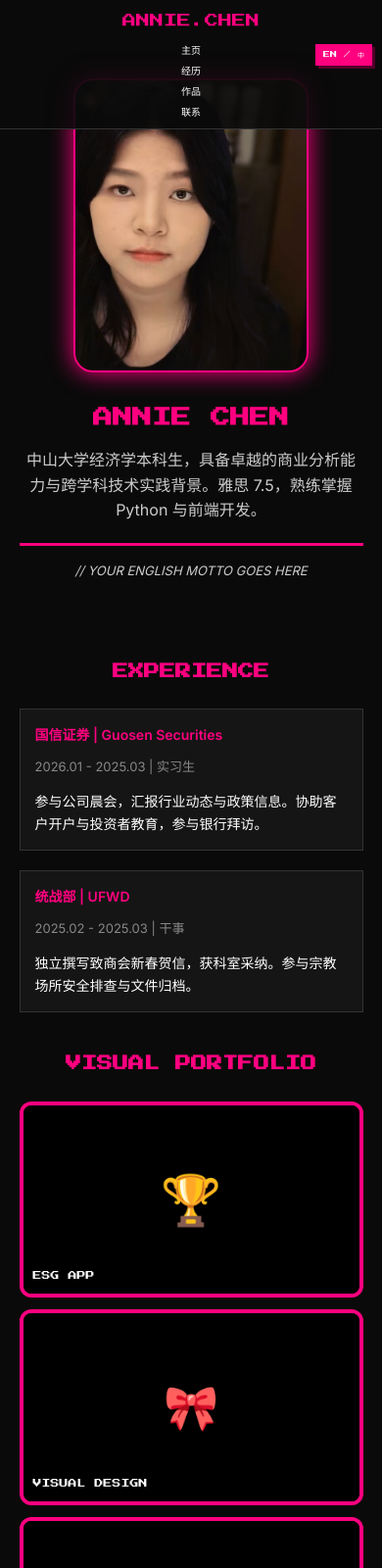
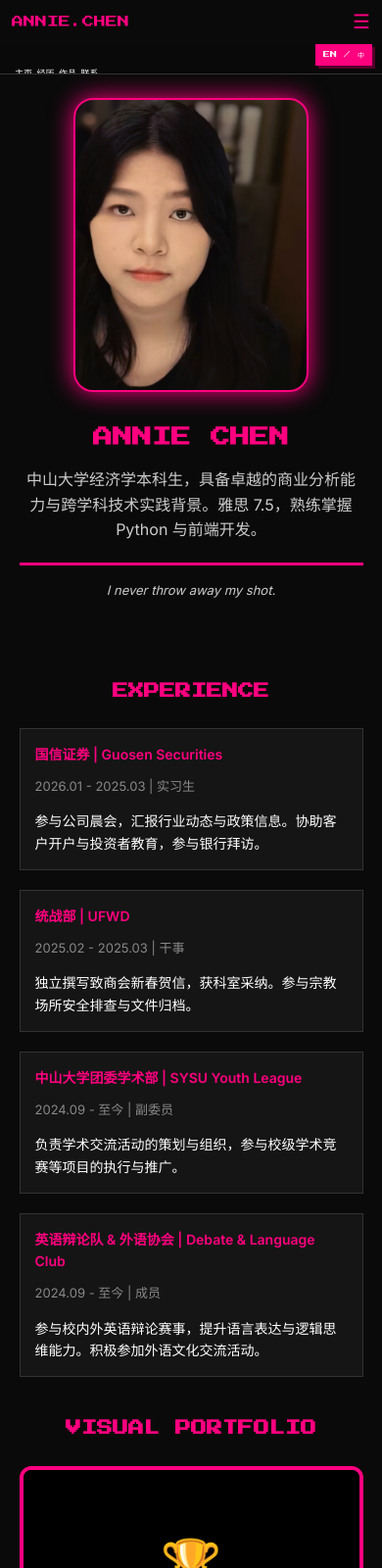
Before and after one commit to Annie-025/CV, a plain HTML site: page index.html in a window 390 px wide. Shown: the top 1600 px of the page at 98% size. Drawn offline with Linux system fonts and the light colour scheme.

Commit message:
Add files via upload

```diff
--- a/index.html
+++ b/index.html
@@ -43,6 +43,15 @@
         }
 
         .nav-links a:hover { color: var(--main-pink); }
+
+        /* 汉堡菜单按钮 */
+        .menu-toggle {
+            display: none; background: none; border: none; color: var(--main-pink);
+            font-size: 24px; cursor: pointer; z-index: 1001; padding: 0;
+            font-family: monospace;
+        }
+
+        .menu-toggle:hover { color: white; }
 
         /* 右上角悬浮切换按钮 */
         #lang-switch {
@@ -301,7 +310,7 @@
             #home {
                 flex-direction: column;
                 height: auto;
-                padding: 100px 5% 50px;
+                padding: 140px 5% 50px;
                 gap: 30px;
             }
 
@@ -379,20 +388,51 @@
             }
 
             nav {
-                flex-direction: column;
+                flex-direction: row;
+                justify-content: space-between;
+                align-items: center;
                 padding: 12px 15px;
-                gap: 10px;
+                gap: 0;
+            }
+
+            .nav-logo {
+                font-family: 'Press Start 2P';
+                color: var(--main-pink);
+                font-size: 14px;
+            }
+
+            .menu-toggle {
+                display: block;
             }
 
             .nav-links {
-                display: flex;
+                position: absolute;
+                top: 100%;
+                left: 0;
+                right: 0;
+                background: rgba(10, 10, 10, 0.98);
+                border-bottom: 1px solid #333;
                 flex-direction: column;
-                gap: 5px;
+                gap: 12px;
+                padding: 15px;
+                max-height: 0;
+                overflow: hidden;
+                transition: max-height 0.3s ease;
+            }
+
+            .nav-links.active {
+                max-height: 300px;
             }
 
             .nav-links a {
                 margin-left: 0;
                 font-size: 11px;
+                padding: 8px 0;
+                border-bottom: 1px solid #333;
+            }
+
+            .nav-links a:last-child {
+                border-bottom: none;
             }
 
             #lang-switch {
@@ -441,7 +481,7 @@
         @media (max-width: 480px) {
             /* 小型手机屏幕 */
             #home {
-                padding: 80px 5% 40px;
+                padding: 100px 5% 40px;
             }
 
             .hero-img {
@@ -530,8 +570,16 @@
                 padding: 10px 12px;
             }
 
+            .nav-logo {
+                font-size: 12px;
+            }
+
+            .menu-toggle {
+                font-size: 20px;
+            }
+
             .nav-links a {
-                font-size: 10px;
+                font-size: 9px;
             }
 
             #lang-switch {
@@ -576,8 +624,9 @@
     <button id="lang-switch" onclick="toggleLang()">EN / 中</button>
 
     <nav>
-        <div style="font-family: 'Press Start 2P'; color: var(--main-pink); font-size: 14px;">ANNIE.CHEN</div>
-        <div class="nav-links">
+        <div class="nav-logo">ANNIE.CHEN</div>
+        <button class="menu-toggle" onclick="toggleMenu()">☰</button>
+        <div class="nav-links" id="navLinks">
             <a href="#home" data-key="nav-home">主页</a>
             <a href="#experience" data-key="nav-exp">经历</a>
             <a href="#projects" data-key="nav-proj">作品</a>
@@ -591,7 +640,7 @@
             <p id="hero-desc" style="max-width: 550px; font-size: 16px; color: var(--text-gray);">
                 中山大学经济学本科生，具备卓越的商业分析能力与跨学科技术实践背景。雅思 7.5，熟练掌握 Python 与前端开发。
             </p>
-            <p class="motto">// YOUR ENGLISH MOTTO GOES HERE</p>
+            <p class="motto">I never throw away my shot.</p>
         </div>
     </section>
 
@@ -607,6 +656,16 @@
                 <h3 style="color:var(--main-pink); margin-bottom: 10px;">统战部 | UFWD</h3>
                 <p style="font-size: 13px; color: #888; margin-bottom: 15px;">2025.02 - 2025.03 | <span data-key="pos-staff">干事</span></p>
                 <p data-key="exp-uf" style="font-size: 14px;">独立撰写致商会新春贺信，获科室采纳。参与宗教场所安全排查与文件归档。</p>
+            </div>
+            <div class="exp-card">
+                <h3 style="color:var(--main-pink); margin-bottom: 10px;">中山大学团委学术部 | SYSU Youth League</h3>
+                <p style="font-size: 13px; color: #888; margin-bottom: 15px;">2024.09 - 至今 | <span data-key="pos-vice-director">副委员</span></p>
+                <p data-key="exp-sysu-league" style="font-size: 14px;">负责学术交流活动的策划与组织，参与校级学术竞赛等项目的执行与推广。</p>
+            </div>
+            <div class="exp-card">
+                <h3 style="color:var(--main-pink); margin-bottom: 10px;">英语辩论队 & 外语协会 | Debate & Language Club</h3>
+                <p style="font-size: 13px; color: #888; margin-bottom: 15px;">2024.09 - 至今 | <span data-key="pos-member">成员</span></p>
+                <p data-key="exp-debate" style="font-size: 14px;">参与校内外英语辩论赛事，提升语言表达与逻辑思维能力。积极参加外语文化交流活动。</p>
             </div>
         </div>
     </section>
@@ -676,6 +735,22 @@
     </div>
 
     <script>
+        /* --- 汉堡菜单切换函数 --- */
+        function toggleMenu() {
+            const navLinks = document.getElementById('navLinks');
+            navLinks.classList.toggle('active');
+        }
+
+        // 点击导航链接时关闭菜单
+        document.addEventListener('DOMContentLoaded', function() {
+            const navLinks = document.querySelectorAll('.nav-links a');
+            navLinks.forEach(link => {
+                link.addEventListener('click', function() {
+                    document.getElementById('navLinks').classList.remove('active');
+                });
+            });
+        });
+
         /* --- 语言数据包 --- */
         const translations = {
             'zh': {
@@ -683,14 +758,11 @@
                 'title-exp': '实践经历', 'title-proj': '视觉成果集', 'title-work': '工作记录', 'title-contact': '与我联络',
                 'hero-desc': '中山大学经济学本科生，具备卓越的商业分析能力与跨学科技术实践背景。雅思 7.5，熟练掌握 Python 与前端开发。',
                 'exp-gs': '参与公司晨会，汇报行业动态与政策信息。协助客户开户与投资者教育，参与银行拜访。',
-                'exp-uf': '独立撰写致商会新春贺信，获科室采纳。参与宗教场所安全排查与文件归档。',
+                'exp-uf': '撰写致商会新春贺信，获科室采纳。参与宗教场所安全排查与文件归档。',
+                'exp-sysu-league': '负责学术交流活动的策划与组织，参与校级学术竞赛等项目的执行与推广。',
+                'exp-debate': '参与校内外英语辩论赛事，提升语言表达与逻辑思维能力。积极参加外语文化交流活动。',
                 'proj-esg': 'ESG 应用', 'proj-design': '视觉设计', 'proj-loreal': '欧莱雅设计',
-                'pos-intern': '实习生', 'pos-staff': '干事',
-                'esg-desc': '主导 UI 原型设计与产品功能策划，融合商业逻辑与用户体验。',
-                'design-desc': '校级比赛海报制作与推文全流程统筹。',
-                'loreal-desc': '欧莱雅"Brandstorm"商赛前端UI与海报设计，生产和定价。',
-                'view-project': '查看项目',
-                'pos-intern': '实习生', 'pos-staff': '干事',
+                'pos-intern': '实习生', 'pos-staff': '干事', 'pos-vice-director': '副委员', 'pos-member': '成员',
                 'esg-desc': '主导 UI 原型设计与产品功能策划，融合商业逻辑与用户体验。',
                 'design-desc': '校级比赛海报制作与推文全流程统筹。',
                 'loreal-desc': '欧莱雅"Brandstorm"商赛前端UI与海报设计，生产和定价。',
@@ -702,13 +774,10 @@
                 'hero-desc': 'Economics undergrad at Sun Yat-sen University. Expert in business analysis with a tech edge. IELTS 7.5, proficient in Python & Front-end.',
                 'exp-gs': 'Participated in morning meetings, reported on industry trends. Assisted in client account opening and investor education.',
                 'exp-uf': 'Drafted official letters for chambers of commerce. Conducted safety inspections and document management.',
+                'exp-sysu-league': 'Responsible for planning and organizing academic exchange activities and promoting campus-level academic competitions.',
+                'exp-debate': 'Participated in English debate competitions inside and outside campus, enhancing language expressions and critical thinking. Actively engaged in foreign language and cultural exchange activities.',
                 'proj-esg': 'ESG APP', 'proj-design': 'VISUAL DESIGN', 'proj-loreal': 'FORE-FRONT DESIGN',
-                'pos-intern': 'Intern', 'pos-staff': 'Staff',
-                'esg-desc': 'Led UI prototyping and product planning.',
-                'design-desc': 'Coordination of campus event posters and social media content.',
-                'loreal-desc': 'Loreal "Brandstorm" front-end UI and poster design, production and pricing.',
-                'view-project': 'View Project',
-                'pos-intern': 'Intern', 'pos-staff': 'Staff',
+                'pos-intern': 'Intern', 'pos-staff': 'Staff', 'pos-vice-director': 'Vice Director', 'pos-member': 'Member',
                 'esg-desc': 'Led UI prototyping and product planning.',
                 'design-desc': 'Coordination of campus event posters and social media content.',
                 'loreal-desc': 'Loreal "Brandstorm" front-end UI and poster design, production and pricing.',
```
